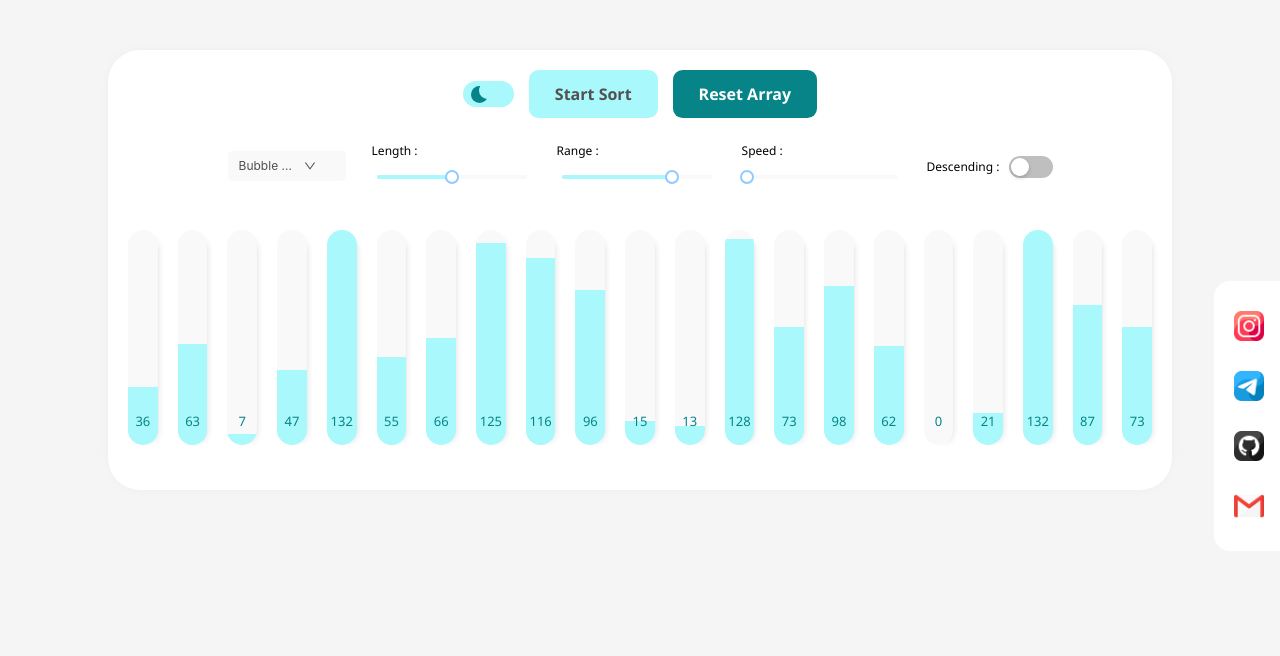
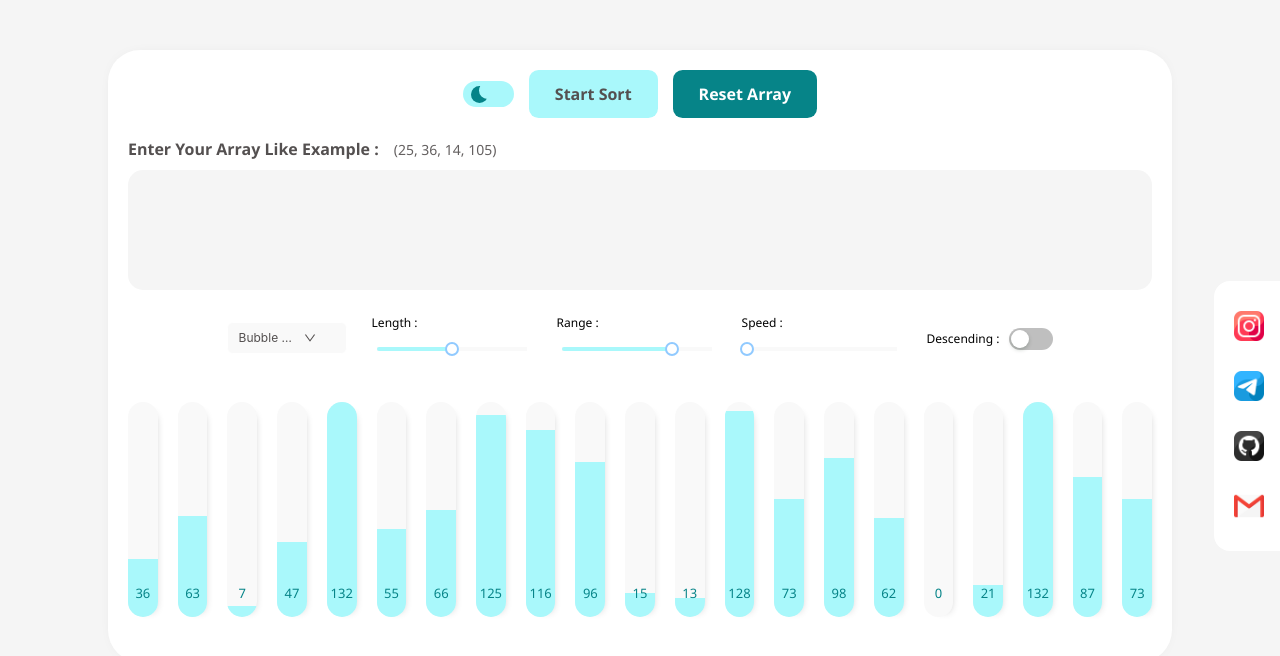
Before and after one commit to AliGod8001/React-Sort-Visualizer, a React (Vite) app: page / in a window 1280 px wide. Shown: the top 656 px of the page. Built offline with nearby package versions, Linux system fonts and the light colour scheme.

Commit message:
[IMP] implement user insert array logics.

```diff
--- a/src/components/index/Index.tsx
+++ b/src/components/index/Index.tsx
@@ -1,95 +1,110 @@
 /* main imports */
-import { useState, useCallback } from "react"
+import { useState, useCallback } from "react";
 
 /* hook imports */
-import randomArray from "../../hooks/random-array"
-import InsertionSortAlgorithm from "../../hooks/sort/InsertionSortAlgorithm"
-import BubbleSortAlgorithm from "../../hooks/sort/BubbleSortAlgorithm"
-import QuickSortAlgorithm from "../../hooks/sort/QuickSortAlgorithm"
+import randomArray from "../../hooks/random-array";
+import InsertionSortAlgorithm from "../../hooks/sort/InsertionSortAlgorithm";
+import BubbleSortAlgorithm from "../../hooks/sort/BubbleSortAlgorithm";
+import QuickSortAlgorithm from "../../hooks/sort/QuickSortAlgorithm";
 
 /* components import */
-import Wrapper from "../layout/Wrapper"
-import IndexActions from "./IndexActions"
-import Setup from "../setup/Setup"
-import Bars from "../bars/Bars"
-import BarsList from "../bars/BarsList"
+import Wrapper from "../layout/Wrapper";
+import IndexActions from "./IndexActions";
+import IndexUserArray from "./IndexUserArray";
+import Setup from "../setup/Setup";
+import Bars from "../bars/Bars";
+import BarsList from "../bars/BarsList";
 
 /* constant imports */
-import { Settings } from "../../constants/SortSettings"
+import { Settings } from "../../constants/SortSettings";
 
 const Index = () => {
   const [stepState, setStepsState] = useState<stepData>({
     array: randomArray(Settings.ARRAY_LENGTH, Settings.ARRAY_RANGE),
     steps: [],
     sortedArray: [],
-    colors: []
-  })
-  const [visualizing, setVisualizing] = useState<boolean>(false)
-  const [algorithm, setAlgorithm] = useState<(string)>(Settings.ALGORITHM)
-  const [length, setLength] = useState<number>(Settings.ARRAY_LENGTH)
-  const [range, setRange] = useState<number>(Settings.ARRAY_RANGE)
-  const [speed, setSpeed] = useState<number>(Settings.SPEED)
-  const [descending, setDescending] = useState<boolean>(Settings.DESCENDING)
+    colors: [],
+  });
+  const [visualizing, setVisualizing] = useState<boolean>(false);
+  const [algorithm, setAlgorithm] = useState<string>(Settings.ALGORITHM);
+  const [length, setLength] = useState<number>(Settings.ARRAY_LENGTH);
+  const [range, setRange] = useState<number>(Settings.ARRAY_RANGE);
+  const [speed, setSpeed] = useState<number>(Settings.SPEED);
+  const [descending, setDescending] = useState<boolean>(Settings.DESCENDING);
 
   const changeSetupHandler = (action: string, value: string) => {
-    if ( action === "length" ) {
-
-        setLength(Number(value))
-        actionClickHandler("reset-array")
-
-    } else if ( action === "range" ) {
-      setRange(value > "200" ? 200 : Number(value))
-      actionClickHandler("reset-array")
-
-    } else if ( action === "speed" ) {
-      setSpeed(value > "4" ? 4 : Number(value))
-    } else if ( action === "descending") {
+    if (action === "length") {
+      setLength(Number(value));
+      actionClickHandler("reset-array");
+    } else if (action === "range") {
+      setRange(value > "200" ? 200 : Number(value));
+      actionClickHandler("reset-array");
+    } else if (action === "speed") {
+      setSpeed(value > "4" ? 4 : Number(value));
+    } else if (action === "descending") {
       setDescending(value === "active" ? true : false);
     } else {
-      setAlgorithm(value)
-      setStepsState(prevState => {
-        return {...prevState, array: randomArray(length, range),sortedArray: [], steps: [], colors: []}
-      })
+      setAlgorithm(value);
+      setStepsState((prevState) => {
+        return {
+          ...prevState,
+          array: randomArray(length, range),
+          sortedArray: [],
+          steps: [],
+          colors: [],
+        };
+      });
     }
-  }
+  };
 
-  const actionClickHandler = (action: string) => {
-    if ( action === 'start' ) {
+  const onUserInsertValidArray = (array: number[]) => {
+    actionClickHandler("reset-array", array);
+  };
 
-      let alg = BubbleSortAlgorithm
+  const actionClickHandler = (action: string, userArray?: number[]) => {
+    if (action === "start") {
+      let alg = BubbleSortAlgorithm;
       switch (algorithm) {
-        case "insertion" :
-          alg = InsertionSortAlgorithm
+        case "insertion":
+          alg = InsertionSortAlgorithm;
           break;
 
-        case "quick" :
-          alg = QuickSortAlgorithm
+        case "quick":
+          alg = QuickSortAlgorithm;
           break;
 
-        default :
-          alg = BubbleSortAlgorithm
+        default:
+          alg = BubbleSortAlgorithm;
           break;
       }
-      const { arr, sortSteps, sortColors } = alg(stepState.array, descending)
-      setVisualizing(true)
-      setStepsState(prevState => {
-        return {...prevState, sortedArray: arr, steps: sortSteps, colors: sortColors}
-      })
-
+      const { arr, sortSteps, sortColors } = alg(stepState.array, descending);
+      setVisualizing(true);
+      setStepsState((prevState) => {
+        return {
+          ...prevState,
+          sortedArray: arr,
+          steps: sortSteps,
+          colors: sortColors,
+        };
+      });
     } else {
-      setStepsState({array: randomArray(length, range), sortedArray: [], steps: [], colors: []})
+      setStepsState({
+        array: userArray ? userArray : randomArray(length, range),
+        sortedArray: [],
+        steps: [],
+        colors: [],
+      });
     }
-  }
+  };
 
   const endVisualizingHandler = useCallback(() => {
-    setVisualizing(false)
-  }, [setVisualizing])
+    setVisualizing(false);
+  }, [setVisualizing]);
 
   return (
     <Wrapper>
-      <IndexActions
-        onActionClick={actionClickHandler}
-        disabled={visualizing} />
+      <IndexActions onActionClick={actionClickHandler} disabled={visualizing} />
+      <IndexUserArray onUserInsertArray={onUserInsertValidArray} />
       <Setup
         onChangeSetup={changeSetupHandler}
         setupData={{
@@ -99,19 +114,24 @@ const Index = () => {
           range,
           length,
           descending,
-          disabled: visualizing
-        }}/>
-      {
-        visualizing && stepState.steps.length
-        ? <Bars
+          disabled: visualizing,
+        }}
+      />
+      {visualizing && stepState.steps.length ? (
+        <Bars
           stepState={stepState}
-          speed={Math.floor(speed*Settings.DEFAULT_SPEED)}
+          speed={Math.floor(speed * Settings.DEFAULT_SPEED)}
           onEndVisualizing={endVisualizingHandler}
         />
-        : <BarsList array={stepState.array} colors={stepState.colors[0]} speed={speed} />
-      }
+      ) : (
+        <BarsList
+          array={stepState.array}
+          colors={stepState.colors[0]}
+          speed={speed}
+        />
+      )}
     </Wrapper>
-  )
-}
+  );
+};
 
 export default Index;
--- /dev/null
+++ b/src/components/index/IndexUserArray.module.css
@@ -0,0 +1,39 @@
+.wrapper {
+  width: 100%;
+  display: flex;
+  align-items: flex-start;
+  justify-content: flex-start;
+  flex-direction: column;
+  gap: 10px;
+}
+
+.wrapper div {
+  color: var(--title-color);
+  font-weight: 800;
+  font-size: 16px;
+}
+
+.wrapper div span {
+  margin-left: 15px;
+  color: var(--text-color);
+  font-weight: 400;
+  font-size: 14px;
+}
+
+.wrapper textarea {
+  border: none;
+  outline: none;
+  background-color: var(--background-color);
+  display: block;
+  width: calc(100% - 30px) !important;
+  padding: 15px;
+  border-radius: 15px;
+  resize: none;
+}
+
+.error {
+  padding: 15px;
+  border-radius: 15px;
+  background-color: red;
+  color: white
+}
--- /dev/null
+++ b/src/components/index/IndexUserArray.tsx
@@ -0,0 +1,40 @@
+import React, { useState } from 'react';
+import styles from './IndexUserArray.module.css'
+
+const isValidArray = (input: string): boolean => {
+  const regex = /^[0-9, ]+$/;
+  return regex.test(input);
+};
+
+const IndexUserArray = ({
+  onUserInsertArray
+}: {
+  onUserInsertArray: (array: number[]) => void,
+}) => {
+  const [error, setError] = useState<boolean>(false)
+
+  const insertUserArrayChangeHandler = (e: React.ChangeEvent<HTMLTextAreaElement>) => {
+    let value : string = e.target.value.trim()
+
+    if ( value.length > 3 && !isValidArray(value)) {
+      setError(true)
+      return;
+    }
+
+    if ( error ) setError(false)
+    if ( value.lastIndexOf(",") === value.length - 1 ) value = value.slice(0, value.length - 1)
+    const array = value.split(",").map(Number)
+    if ( array.length > 5) onUserInsertArray(array)
+  }
+
+  return <div className={styles.wrapper}>
+    {error && <p className={styles.error}>Invalid Array Input</p>}
+    <div>
+      Enter Your Array Like Example :
+      <span>(25, 36, 14, 105)</span>
+    </div>
+    <textarea rows={6} onChange={insertUserArrayChangeHandler}></textarea>
+  </div>
+}
+
+export default IndexUserArray;
```
